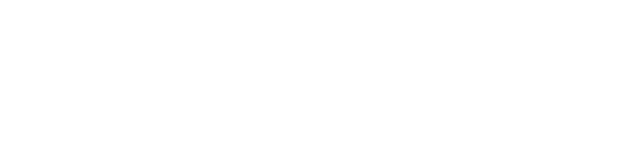
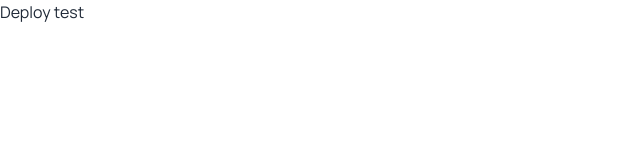
Before and after one commit to aka-azad/assignment-3, a plain HTML site: page index.html in a window 1280 px wide. Shown: the full height of the page, 0-640 px from the left. Drawn offline with nearby package versions, Linux system fonts and the light colour scheme.

Commit message:
deploy test

```diff
--- a/index.html
+++ b/index.html
@@ -23,7 +23,7 @@
     </style>
   </head>
   <body class="font-manrope">
-    <header></header>
+    <header>Deploy test</header>
     <main></main>
     <footer></footer>
   </body>
```
